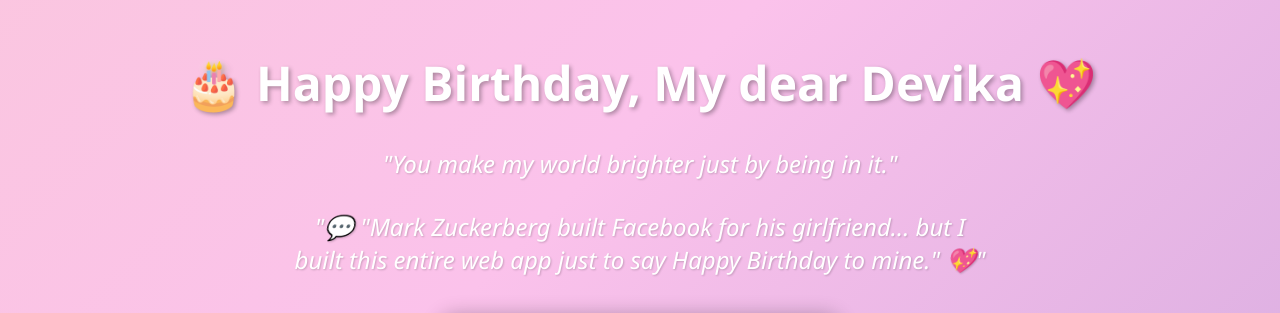
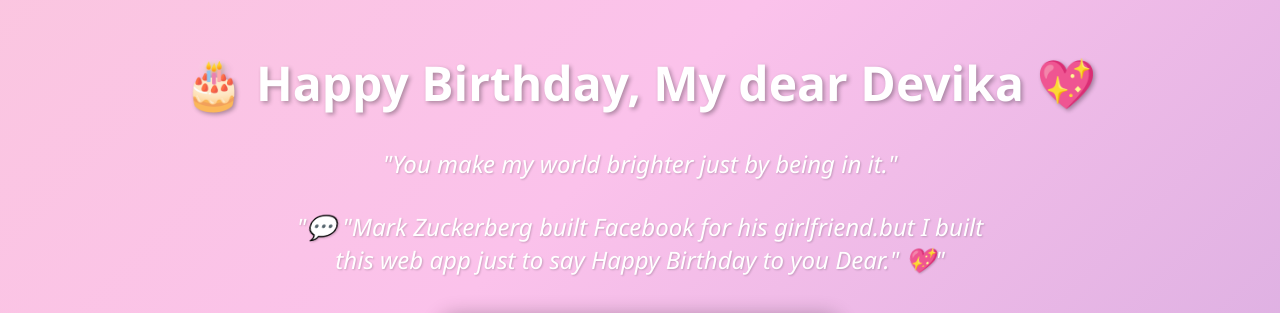
Before and after one commit to parulaila/Project-Devika-, a plain HTML site: page index.html in a window 1280 px wide. Shown: the top 313 px of the page. Drawn offline with Linux system fonts and the light colour scheme; grey boxes are pictures that could not be loaded.

Commit message:
Update index.html

```diff
--- a/index.html
+++ b/index.html
@@ -76,7 +76,7 @@
   <h1>🎂 Happy Birthday, My dear Devika 💖</h1>
 
   <div class="quote">"You make my world brighter just by being in it."</div>
-  <div class="quote">"💬 "Mark Zuckerberg built Facebook for his girlfriend... but I built this entire web app just to say Happy Birthday to mine." 💖"</div>
+  <div class="quote">"💬 "Mark Zuckerberg built Facebook for his girlfriend.but I built this web app just to say Happy Birthday to you Dear." 💖"</div>
 
   <div class="slideshow">
     <img src="https://images.unsplash.com/photo-1603575448362-1a6b9e3b8b2f?auto=format&fit=crop&w=800&q=80" class="active" alt="Cake">
```
